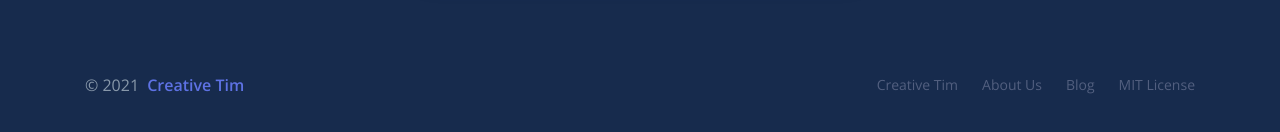
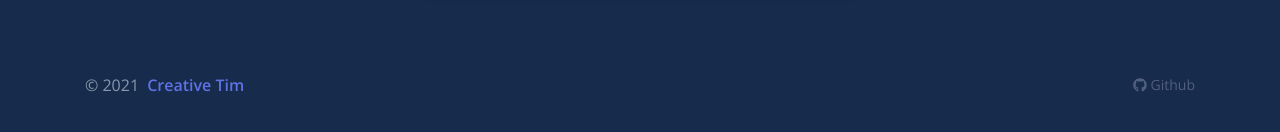
Before and after one commit to VatD/MedApp, a React (Create React App) app: page /auth/login in a window 1280 px wide. Shown: the part 608-740 px from the top of the page. Built offline with nearby package versions, Linux system fonts and the light colour scheme.

Commit message:
Minor changes in the admin and auth layouts. added svg in profile page

```diff
--- a/package.json
+++ b/package.json
@@ -5,6 +5,7 @@
   "dependencies": {
     "@fortawesome/fontawesome-free": "^5.15.2",
     "@fortawesome/fontawesome-svg-core": "^1.2.34",
+    "@fortawesome/free-brands-svg-icons": "^5.15.2",
     "@fortawesome/free-solid-svg-icons": "^5.15.2",
     "@fortawesome/react-fontawesome": "^0.1.14",
     "@testing-library/jest-dom": "^5.11.4",
--- a/src/components/Footers/AdminFooter.js
+++ b/src/components/Footers/AdminFooter.js
@@ -16,42 +16,44 @@
 
 */
 /*eslint-disable*/
-import React from "react";
+import React from 'react';
 
 // reactstrap components
-import { Container, Row, Col, Nav, NavItem, NavLink } from "reactstrap";
+import { Container, Row, Col, Nav, NavItem, NavLink } from 'reactstrap';
+import { FontAwesomeIcon } from '@fortawesome/react-fontawesome';
+import { faGithub } from '@fortawesome/free-brands-svg-icons';
 
 const Footer = () => {
 	return (
-    <footer className="footer">
-      <Row className="align-items-center justify-content-xl-between">
-        <Col xl="6">
-          <div className="copyright text-center text-xl-left text-muted">
-            © {new Date().getFullYear()}{" "}
+		<footer className='footer'>
+			<Row className='align-items-center justify-content-xl-between'>
+				<Col xl='6'>
+					<div className='copyright text-center text-xl-left text-muted'>
+						© {new Date().getFullYear()}{' '}
 						<a
-              className="font-weight-bold ml-1"
-              href="https://www.creative-tim.com?ref=adr-admin-footer"
-              rel="noopener noreferrer"
-              target="_blank"
+							className='font-weight-bold ml-1'
+							href='https://www.creative-tim.com?ref=adr-admin-footer'
+							rel='noopener noreferrer'
+							target='_blank'
 						>
 							Creative Tim
 						</a>
 					</div>
 				</Col>
 
-        <Col xl="6">
-          <Nav className="nav-footer justify-content-center justify-content-xl-end">
+				<Col xl='6'>
+					<Nav className='nav-footer justify-content-center justify-content-xl-end'>
 						<NavItem>
 							<NavLink
-                href="https://www.creative-tim.com?ref=adr-admin-footer"
-                rel="noopener noreferrer"
-                target="_blank"
+								href='https://github.com/VatD/MedApp'
+								rel='noopener noreferrer'
+								target='_blank'
 							>
-                Creative Tim
+								<FontAwesomeIcon icon={faGithub} /> Github
 							</NavLink>
 						</NavItem>
 
-            <NavItem>
+						{/* <NavItem>
               <NavLink
                 href="https://www.creative-tim.com/presentation?ref=adr-admin-footer"
                 rel="noopener noreferrer"
@@ -79,7 +81,7 @@ const Footer = () => {
               >
                 MIT License
               </NavLink>
-            </NavItem>
+            </NavItem> */}
 					</Nav>
 				</Col>
 			</Row>
--- a/src/components/Footers/AuthFooter.js
+++ b/src/components/Footers/AuthFooter.js
@@ -16,32 +16,34 @@
 
 */
 /*eslint-disable*/
-import React from "react";
+import React from 'react';
 
 // reactstrap components
-import { NavItem, NavLink, Nav, Container, Row, Col } from "reactstrap";
+import { NavItem, NavLink, Nav, Container, Row, Col } from 'reactstrap';
+import { FontAwesomeIcon } from '@fortawesome/react-fontawesome';
+import { faGithub } from '@fortawesome/free-brands-svg-icons';
 
 const Login = () => {
 	return (
 		<>
-      <footer className="py-5">
+			<footer className='py-5'>
 				<Container>
-          <Row className="align-items-center justify-content-xl-between">
-            <Col xl="6">
-              <div className="copyright text-center text-xl-left text-muted">
-                © {new Date().getFullYear()}{" "}
+					<Row className='align-items-center justify-content-xl-between'>
+						<Col xl='6'>
+							<div className='copyright text-center text-xl-left text-muted'>
+								© {new Date().getFullYear()}{' '}
 								<a
-                  className="font-weight-bold ml-1"
-                  href="https://www.creative-tim.com?ref=adr-auth-footer"
-                  target="_blank"
+									className='font-weight-bold ml-1'
+									href='https://www.creative-tim.com?ref=adr-auth-footer'
+									target='_blank'
 								>
 									Creative Tim
 								</a>
 							</div>
 						</Col>
-            <Col xl="6">
-              <Nav className="nav-footer justify-content-center justify-content-xl-end">
-                <NavItem>
+						<Col xl='6'>
+							<Nav className='nav-footer justify-content-center justify-content-xl-end'>
+								{/* <NavItem>
                   <NavLink
                     href="https://www.creative-tim.com?ref=adr-auth-footer"
                     target="_blank"
@@ -56,23 +58,23 @@ const Login = () => {
                   >
                     About Us
                   </NavLink>
-                </NavItem>
+                </NavItem>*/}
 								<NavItem>
 									<NavLink
-                    href="http://blog.creative-tim.com?ref=adr-auth-footer"
-                    target="_blank"
+										href='https://github.com/VatD/MedApp'
+										target='_blank'
 									>
-                    Blog
+										<FontAwesomeIcon icon={faGithub} /> Github
 									</NavLink>
 								</NavItem>
-                <NavItem>
+								{/* <NavItem>
                   <NavLink
                     href="https://github.com/creativetimofficial/argon-dashboard/blob/master/LICENSE.md?ref=adr-auth-footer"
                     target="_blank"
                   >
                     MIT License
                   </NavLink>
-                </NavItem>
+                </NavItem> */}
 							</Nav>
 						</Col>
 					</Row>
--- a/src/components/Navbars/AdminNavbar.js
+++ b/src/components/Navbars/AdminNavbar.js
@@ -1,4 +1,6 @@
 import React from 'react';
+import { useState } from 'react';
+import { useEffect } from 'react';
 import { Link } from 'react-router-dom';
 // reactstrap components
 import {
@@ -17,11 +19,24 @@ import { useAuthContext, useMutateAuthContext } from '../../context/auth';
 const AdminNavbar = (props) => {
 	const { updateAuthState } = useMutateAuthContext();
 	const { rememberMe } = useAuthContext();
+	const userObject = useAuthContext();
+	// const [username, setUsername] = useState();
+	// useEffect(() => {
+	// 	if (userObject.fetching === false && userObject.user) {
+	// 	}
+	// }, [userObject.fetching, userObject.user]);
 	return (
 		<>
-			<Navbar className='navbar-top navbar-dark' expand='md' id='navbar-main'>
+			<Navbar
+				className='navbar-top navbar-dark'
+				expand='md'
+				id='navbar-main'
+			>
 				<Container fluid>
-					<Nav className='align-items-center d-none ml-auto d-md-flex' navbar>
+					<Nav
+						className='align-items-center d-none ml-auto d-md-flex'
+						navbar
+					>
 						<UncontrolledDropdown nav>
 							<DropdownToggle className='pr-0' nav>
 								<Media className='align-items-center'>
@@ -29,14 +44,21 @@ const AdminNavbar = (props) => {
 										<img
 											alt='...'
 											src={
-												require('../../assets/img/theme/team-4-800x800.jpg')
+												require('../../assets/img/user-tie-solid.svg')
 													.default
 											}
 										/>
 									</span>
 									<Media className='ml-2 d-lg-block'>
 										<span className='mb-0 text-sm font-weight-bold'>
-											Jessica Jones
+											{!userObject.fetching && userObject.user
+												? 'Dr. ' +
+												  userObject.user.userObject[0].doctor
+														.firstName +
+												  ' ' +
+												  userObject.user.userObject[0].doctor
+														.lastName
+												: ''}
 										</span>
 									</Media>
 								</Media>
@@ -49,23 +71,26 @@ const AdminNavbar = (props) => {
 									<i className='ni ni-single-02' />
 									<span>My profile</span>
 								</DropdownItem>
-								<DropdownItem to='/admin/user-profile' tag={Link}>
+								{/* <DropdownItem to='/admin/user-profile' tag={Link}>
 									<i className='ni ni-settings-gear-65' />
 									<span>Settings</span>
 								</DropdownItem>
-								<DropdownItem to='/admin/user-profile' tag={Link}>
+								 <DropdownItem to='/admin/user-profile' tag={Link}>
 									<i className='ni ni-calendar-grid-58' />
 									<span>Activity</span>
-								</DropdownItem>
+								 </DropdownItem>
 								<DropdownItem to='/admin/user-profile' tag={Link}>
 									<i className='ni ni-support-16' />
 									<span>Support</span>
-								</DropdownItem>
+								</DropdownItem> */}
 								<DropdownItem divider />
 								<DropdownItem
 									onClick={(e) => {
 										e.preventDefault();
-										updateAuthState({ user: null, token: null }, rememberMe);
+										updateAuthState(
+											{ user: null, token: null },
+											rememberMe
+										);
 									}}
 								>
 									<i className='ni ni-user-run' />
```
Also changed, not shown: src/views/examples/Profile.js (+28 -17 lines), src/assets/img/user-tie-solid.svg (added), 1 other file (tests, documents, lock files or other folders). Lines whose indentation alone changed are shown as unchanged.
